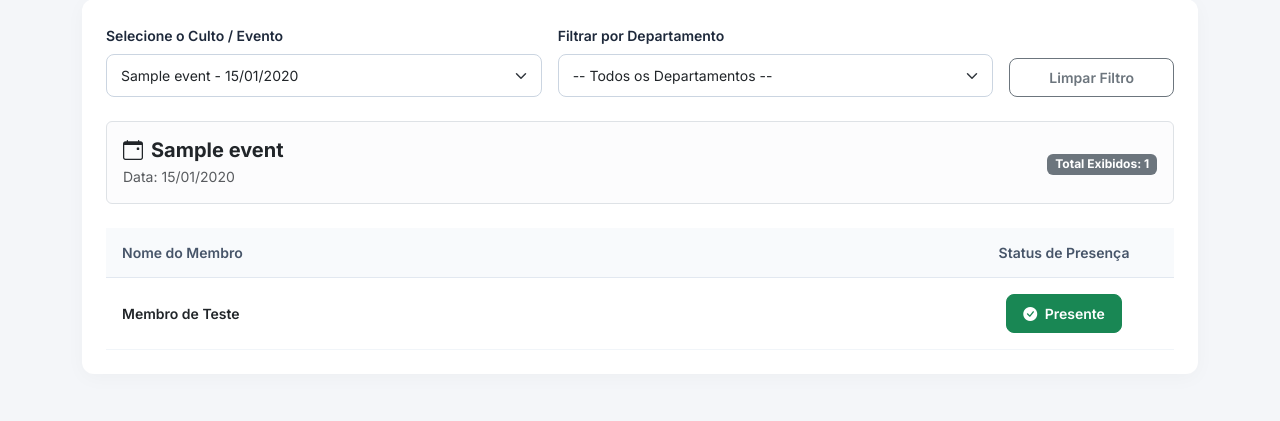
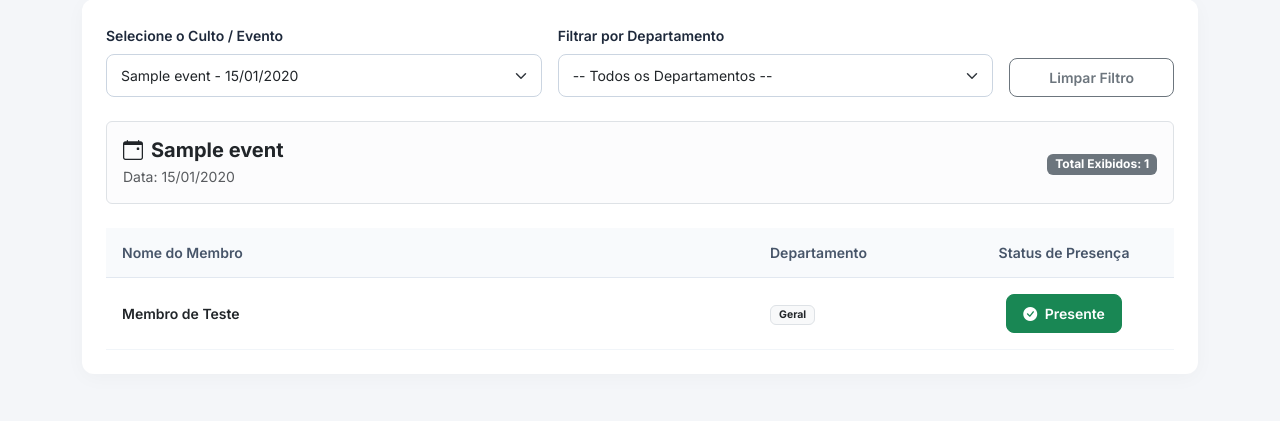
Before and after one commit to SimiTeste/church-presence, a Flask app: page /presence in a window 1280 px wide. Shown: the part 156-577 px from the top of the page. Run offline with Flask 3, Linux system fonts and the light colour scheme; a user stored in the database is signed in; tables that the repository leaves empty hold one stand-in row (values such as "Sample post").

Commit message:
Adiciona coluna de departamento na tabela de presenca

```diff
--- a/templates/presence.html
+++ b/templates/presence.html
@@ -197,6 +197,7 @@
                         <thead>
                             <tr>
                                 <th>Nome do Membro</th>
+                                <th style="width: 200px;">Departamento</th>
                                 <th class="text-center" style="width: 220px;">Status de Presença</th>
                             </tr>
                         </thead>
@@ -205,6 +206,11 @@
                                 {% for member in members %}
                                 <tr>
                                     <td class="fw-semibold text-dark">{{ member.nome }}</td>
+                                    <td>
+                                        <span class="badge bg-light text-dark border px-2 py-1">
+                                            {{ member.departamento if member.departamento else 'Não definido' }}
+                                        </span>
+                                    </td>
                                     <td class="text-center">
                                         {% set is_present = member.id in present_member_ids %}
                                         <form action="{{ url_for('presence.toggle_presence', event_id=selected_event.id, member_id=member.id, departamento=departamento_selecionado) }}" method="POST" class="d-inline">
@@ -223,7 +229,7 @@
                                 {% endfor %}
                             {% else %}
                                 <tr>
-                                    <td colspan="2" class="text-center text-muted py-4">Nenhum membro ativo encontrado com os filtros selecionados.</td>
+                                    <td colspan="3" class="text-center text-muted py-4">Nenhum membro ativo encontrado com os filtros selecionados.</td>
                                 </tr>
                             {% endif %}
                         </tbody>
```
